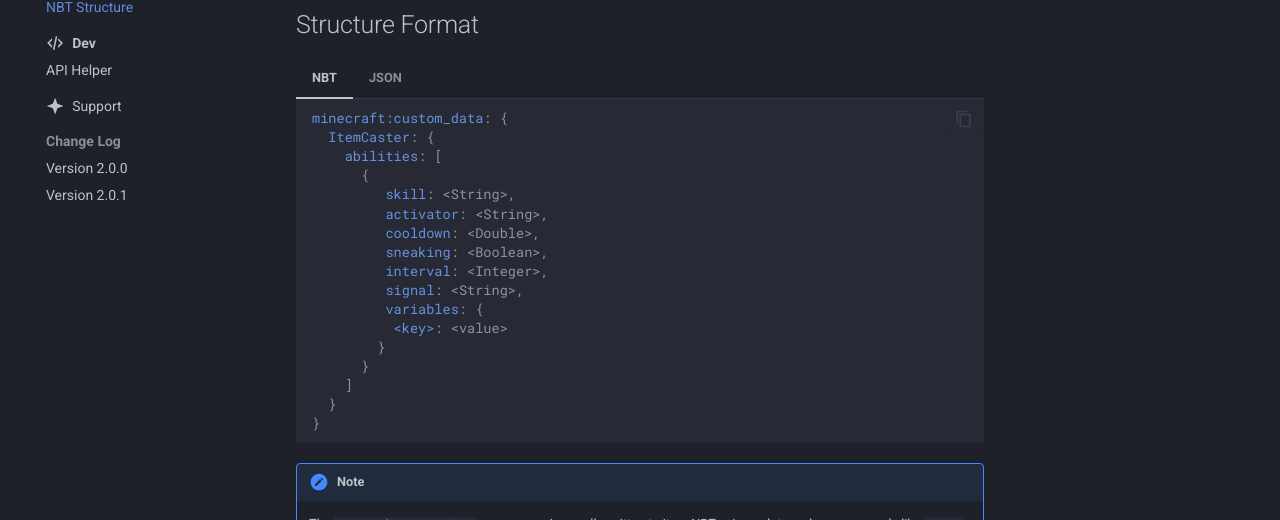
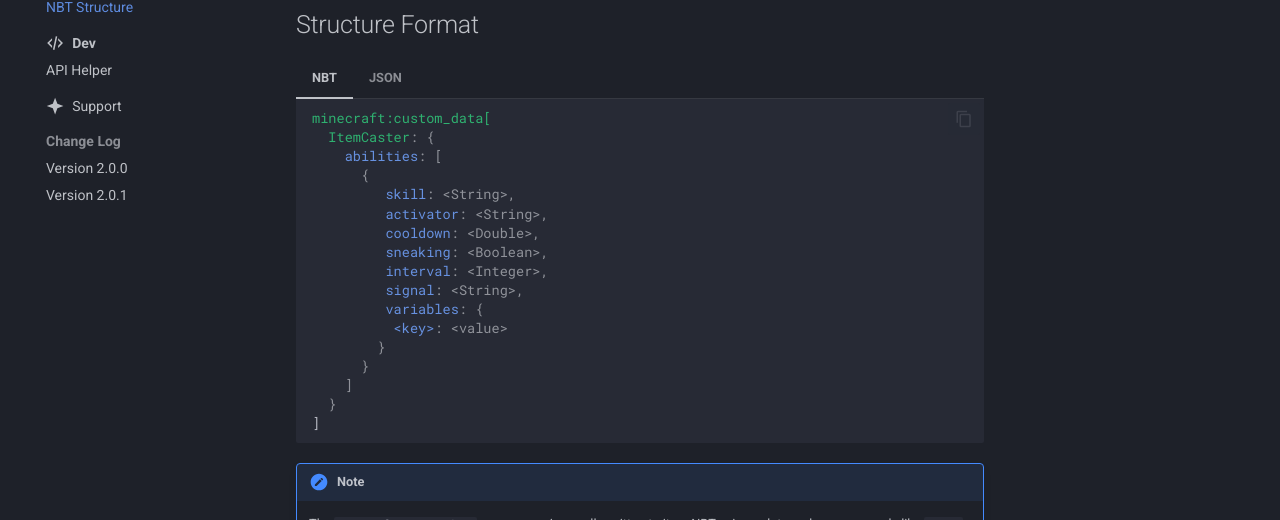
Before and after one commit to Phanisment0/ItemCaster-Wiki, an MkDocs documentation site: the page built from docs/user/nbt-structure.md, in a window 1280 px wide and 1384 px high. Shown: the part 355-875 px from the top of the window. Built offline with MkDocs 1.6.1 and Material for MkDocs 9.7.7, drawn with Linux system fonts in a browser that asks for light colours; comment, search, counter and statistics services are not loaded; some of the changed lines change nothing that is shown.

Commit message:
Fix some

````diff
--- a/docs/user/nbt-structure.md
+++ b/docs/user/nbt-structure.md
@@ -15,7 +15,7 @@
 === "NBT"
 
     ```yaml
-    minecraft:custom_data: {
+    minecraft:custom_data[
       ItemCaster: {
         abilities: [
           {
@@ -31,7 +31,7 @@
           }
         ]
       }
-    }
+    ]
     ```
 
 === "JSON"
````
